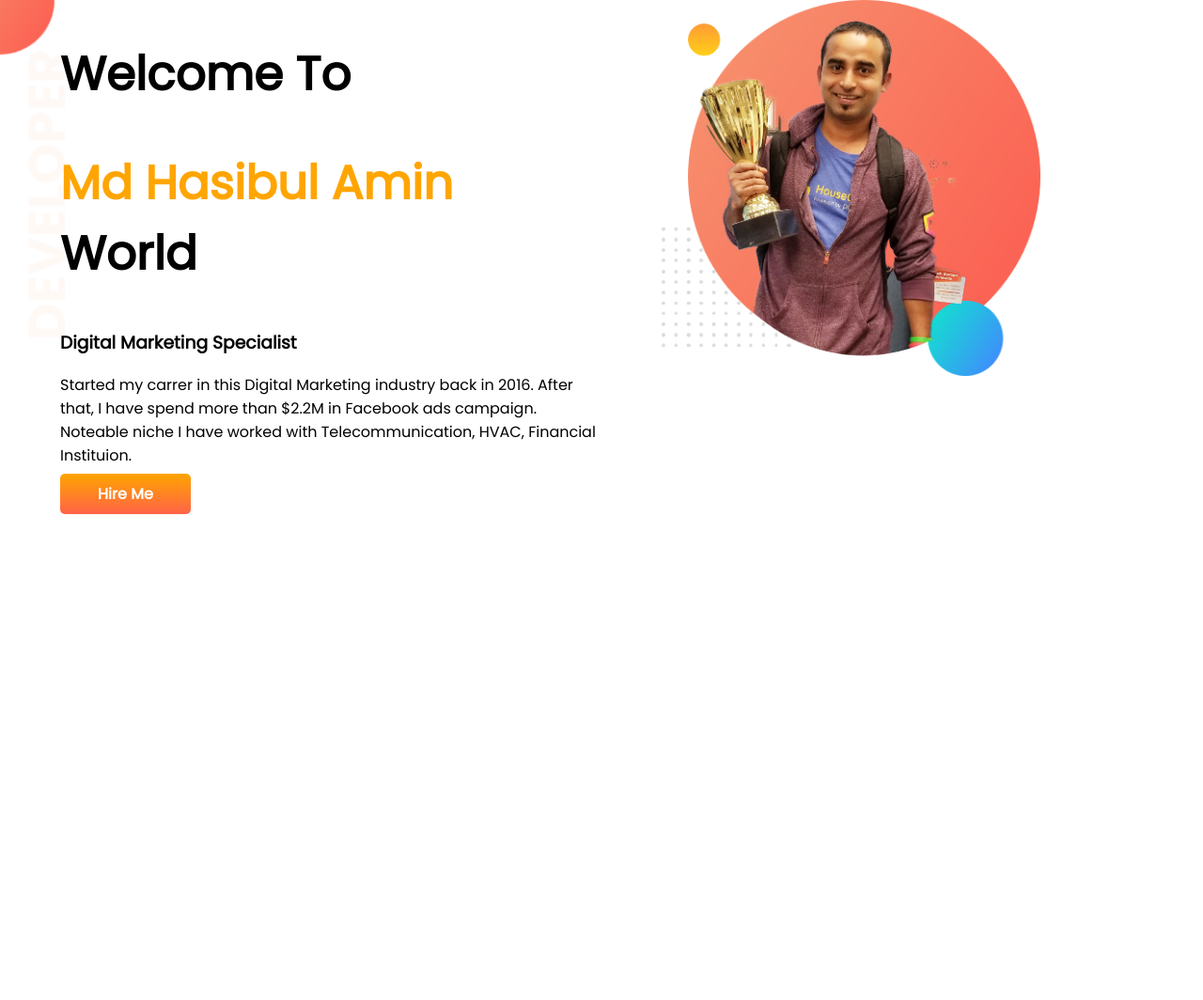
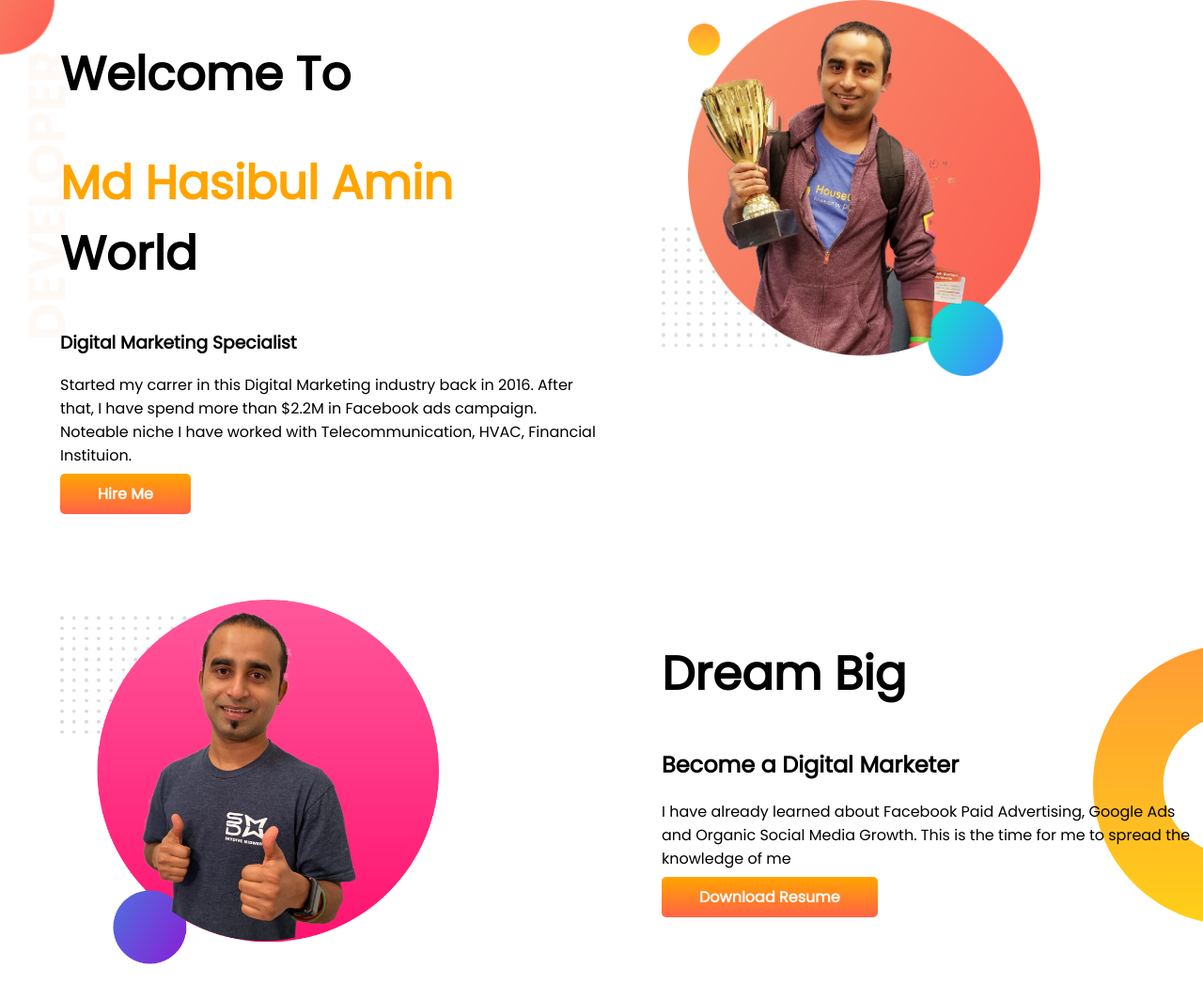
Before and after one commit to md-hasibul-amin/developer-portfolio, a plain HTML site: page index.html in a window 1280 px wide. Shown: the whole page at 94% size. Before the commit the page ends 800 px from the top, so only its background shows below. Drawn offline with Linux system fonts and the light colour scheme.

Commit message:
mid banner added

```diff
--- a/index.html
+++ b/index.html
@@ -29,6 +29,20 @@
             <img src="images/jhankar.png" alt="">
         </div>
     </section>
+
+    <section class="dream-big">
+        <div class="half-width">
+            <img src="images/jhankar2.png" alt="">
+        </div>
+        <div class="half-width">
+            <h1> Dream Big </h1>
+            <h2> Become a Digital Marketer</h2>
+            <p> I have already learned about Facebook Paid Advertising, Google Ads and Organic Social Media Growth. This
+                is the time for me to spread the knowledge of me </p>
+            <a class="link-button" target="_blank" href="www.bdjobs.com">Download Resume</a>
+        </div>
+    </section>
+
 </body>
 
 </html>
--- a/style.css
+++ b/style.css
@@ -13,6 +13,7 @@
 
  section {
     display: flex;
+    margin-bottom: 100px;
  }
 
  .half-width {
@@ -37,3 +38,9 @@
     background-image: url(images/top-banner.png);
     background-repeat: no-repeat;
  }
+
+ .dream-big {
+    background-image: url(images/dream-bg.png);
+    background-repeat: no-repeat;
+    background-position: right;
+ }
```
